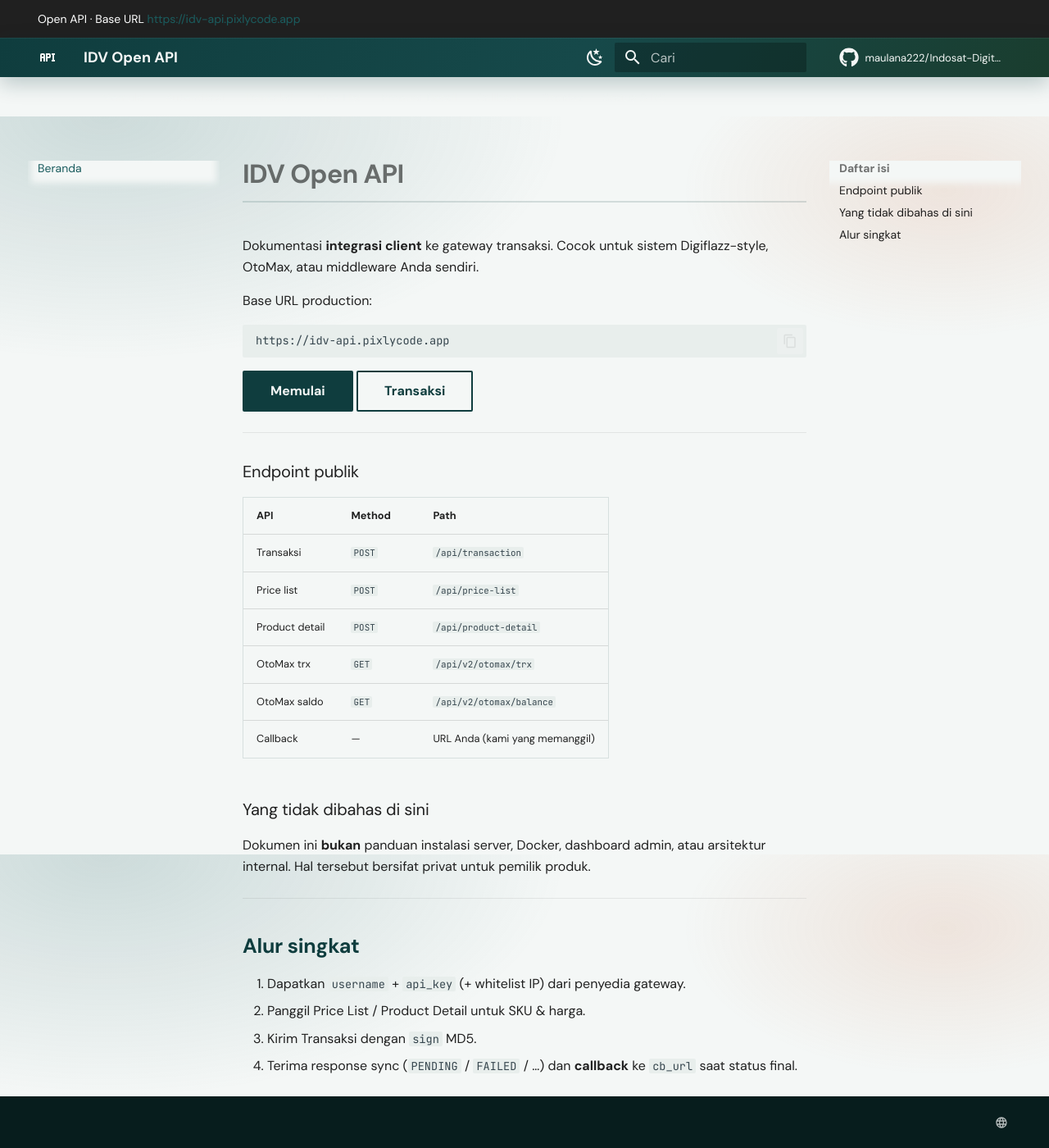
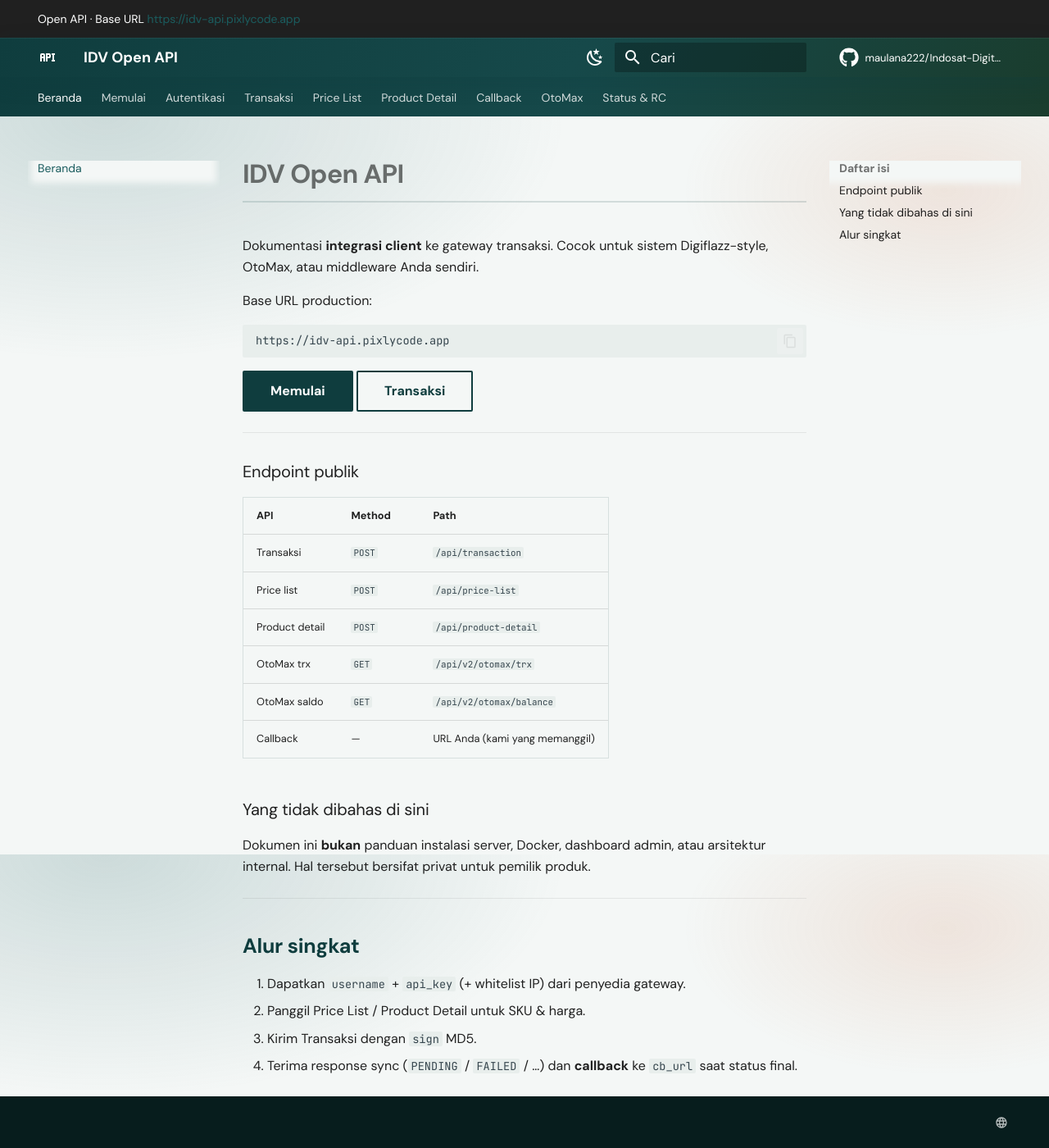
Before and after one commit to maulana222/Indosat-Digital-Voucher-IDV-, an MkDocs documentation site: the page built from content/index.md, in a window 1280 px wide and 1400 px high. Shown: the whole window at 82% size. Built offline with MkDocs 1.6.1 and Material for MkDocs 9.7.7, drawn with Linux system fonts in a browser that asks for light colours; comment, search, counter and statistics services are not loaded.

Commit message:
Fix light-mode nav tabs: white text on teal bar

```diff
--- a/content/stylesheets/extra.css
+++ b/content/stylesheets/extra.css
@@ -4,7 +4,9 @@
   --md-primary-fg-color: #0f3d3e;
   --md-primary-fg-color--light: #1a5c5e;
   --md-primary-fg-color--dark: #0a2a2b;
-  --md-primary-bg-color: #f4f7f6;
+  /* Teks/ikon di atas primary (header/tabs) — harus kontras terang */
+  --md-primary-bg-color: #ffffff;
+  --md-primary-bg-color--light: #ffffff;
   --md-accent-fg-color: #c45c26;
   --md-accent-fg-color--transparent: rgba(196, 92, 38, 0.12);
   --md-typeset-a-color: #1a5c5e;
@@ -30,14 +32,43 @@
 .md-header {
   background: linear-gradient(120deg, #0f3d3e 0%, #16494a 55%, #1a3d2e 100%);
   box-shadow: 0 1px 0 rgba(255, 255, 255, 0.06) inset, 0 8px 24px rgba(15, 61, 62, 0.25);
+  color: #ffffff;
 }
 
 [data-md-color-scheme="slate"] .md-header {
   background: linear-gradient(120deg, #0c2223 0%, #123334 60%, #0f1f1a 100%);
 }
 
+/* Tabs harus latar gelap + teks putih (jangan transparent di mode terang) */
 .md-tabs {
-  background: transparent;
+  background: linear-gradient(120deg, #0f3d3e 0%, #16494a 55%, #1a3d2e 100%);
+  color: #ffffff;
+}
+
+[data-md-color-scheme="slate"] .md-tabs {
+  background: linear-gradient(120deg, #0c2223 0%, #123334 60%, #0f1f1a 100%);
+}
+
+.md-tabs__link {
+  color: rgba(255, 255, 255, 0.82) !important;
+  opacity: 1 !important;
+}
+
+.md-tabs__link:hover,
+.md-tabs__link--active,
+.md-tabs__item--active .md-tabs__link {
+  color: #ffffff !important;
+}
+
+.md-header__title,
+.md-header__button,
+.md-header .md-header__topic,
+.md-header__source {
+  color: #ffffff;
+}
+
+.md-header__button svg {
+  fill: currentColor;
 }
 
 .md-announce {
```
